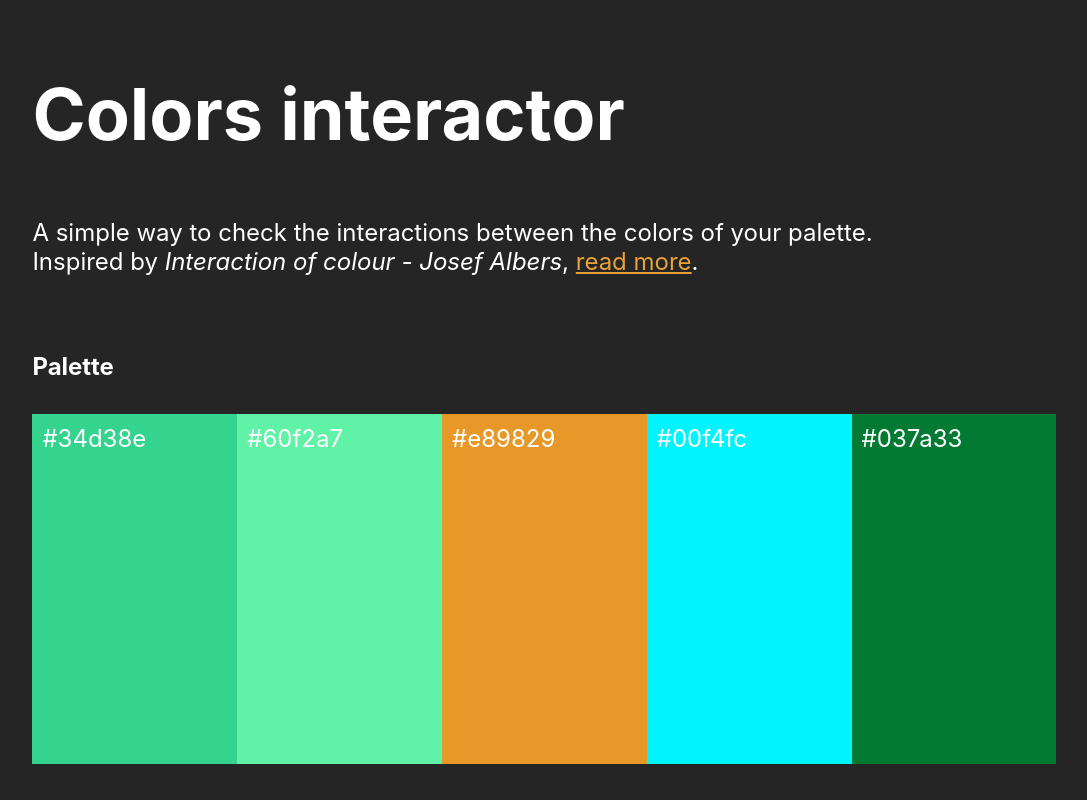
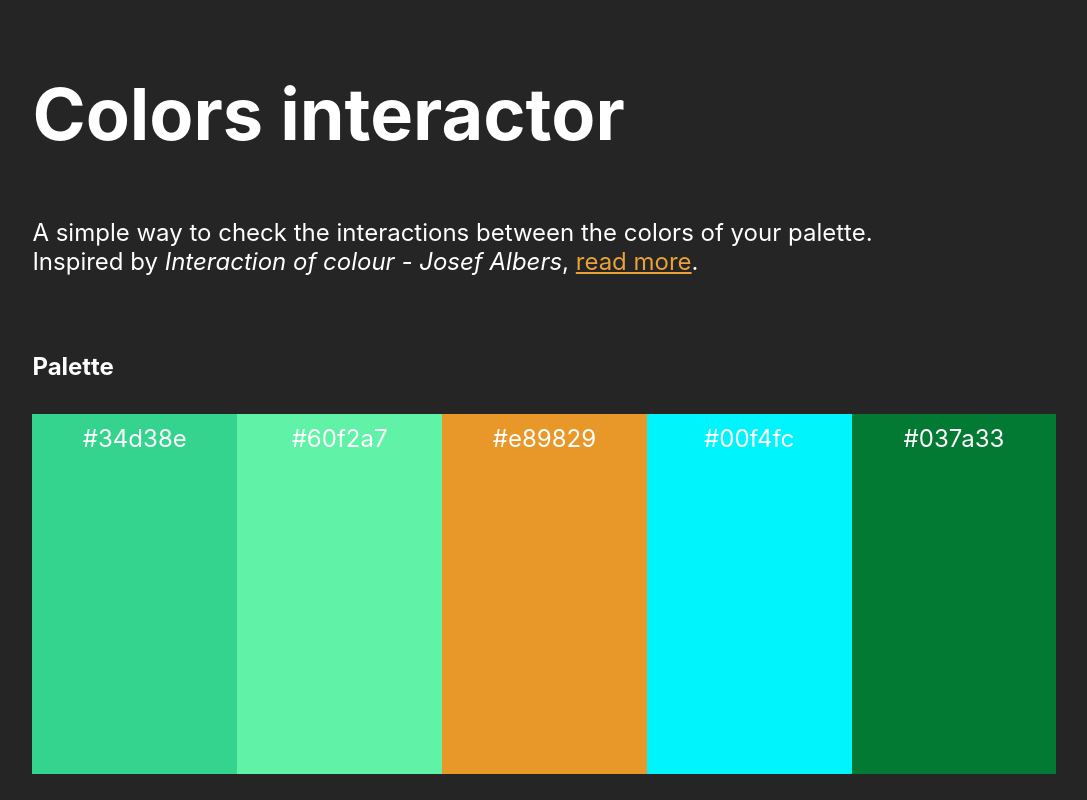
Before and after one commit to sandoche/Colors-interactor-website, a Vue app: page / in a window 1280 px wide. Shown: the top 800 px of the page, without its empty margins (102-1189 px from the left). Built offline with nearby package versions, Linux system fonts and the light colour scheme.

Commit message:
design fixes

```diff
--- a/src/components/Color.vue
+++ b/src/components/Color.vue
@@ -42,6 +42,10 @@ export default {
   flex: 1;
   flex-direction: column;
   height: 350px;
+  text-align: center;
+  justify-content: center;
+  align-items: center;
+  padding-bottom: 10px;
 }
 
 .color {
```
